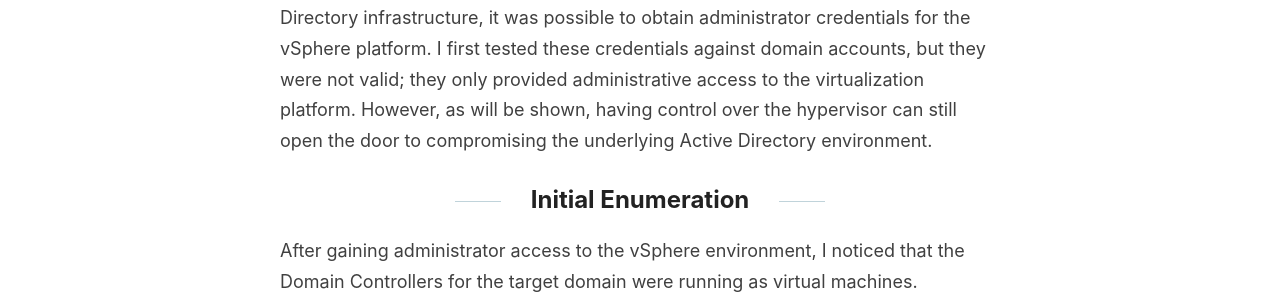
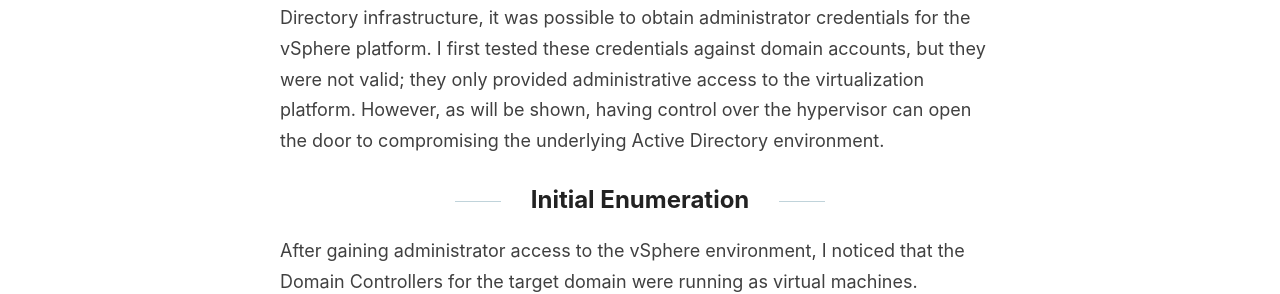
Before and after one commit to JoseAbreu28/JoseAbreu28.github.io, a Jekyll site: the page built from _posts/2026-03-07-vShere-to-DA.md, in a window 1280 px wide and 900 px high, scrolled down 366 px. Shown: the part 314-608 px from the top of the window. Built offline with Jekyll 4.4.1, drawn with Linux system fonts in a browser that asks for light colours; some of the changed text lies outside the part shown.

Commit message:
Update 2026-03-07-vShere-to-DA.md

```diff
--- a/_posts/2026-03-07-vShere-to-DA.md
+++ b/_posts/2026-03-07-vShere-to-DA.md
@@ -8,7 +8,7 @@ categories: [Pentesting, RedTeam, ActiveDirectory, Vsphere]
 During an internal penetration test, I obtained administrator access to the vSphere environment. While enumerating the virtual machines, I discovered that one of them hosted the Active Directory Domain Controller. With administrative privileges on the hypervisor, cloning the Domain Controller can lead to full compromise of the domain and Domain Admin access.
 
 ## Overview
-In this article, I aim to present the approach I followed during the engagement and the reasoning behind it. During an internal penetration test against an Active Directory infrastructure, it was possible to obtain administrator credentials for the vSphere platform. I first tested these credentials against domain accounts, but they were not valid; they only provided administrative access to the virtualization platform. However, as will be shown, having control over the hypervisor can still open the door to compromising the underlying Active Directory environment.
+In this article, I aim to present the approach I followed during the engagement and the reasoning behind it. During an internal penetration test against an Active Directory infrastructure, it was possible to obtain administrator credentials for the vSphere platform. I first tested these credentials against domain accounts, but they were not valid; they only provided administrative access to the virtualization platform. However, as will be shown, having control over the hypervisor can open the door to compromising the underlying Active Directory environment.
 
 
 ## Initial Enumeration
```
Also changed, not shown: other parts of _posts/2026-03-07-vShere-to-DA.md (+7 -2 lines).
